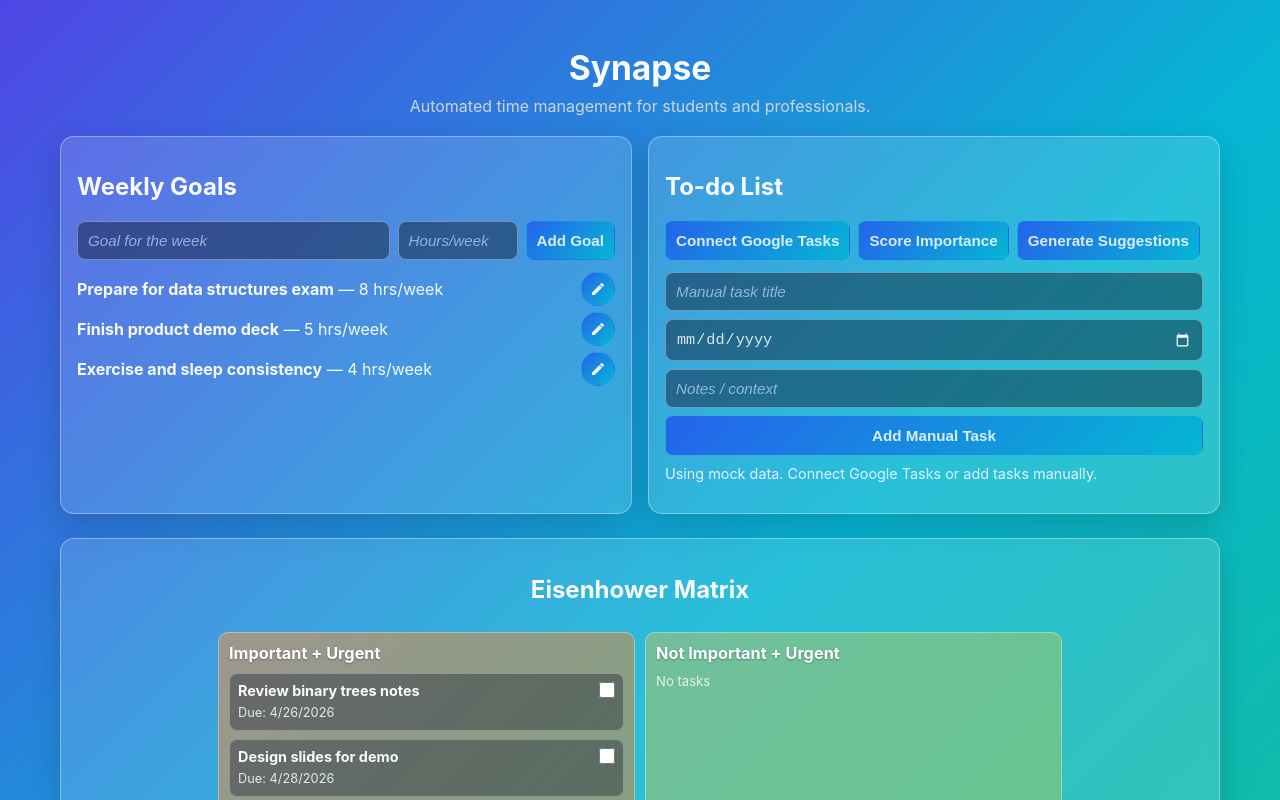
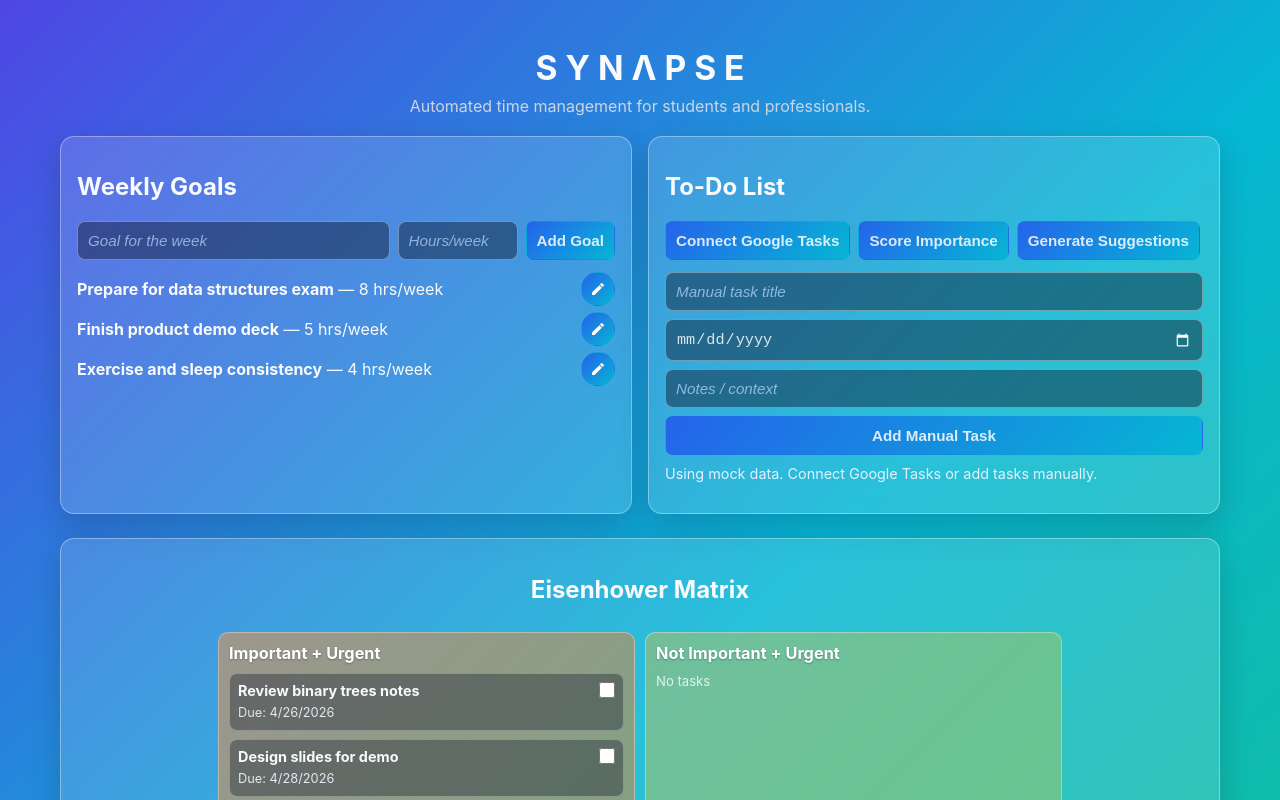
Before and after one commit to mxddi/Synapse3, a React (Create React App) app: page / in a window 1280 px wide. Shown: the top 800 px of the page. Built offline with nearby package versions, Linux system fonts and the light colour scheme.

Commit message:
Customized logo

```diff
--- a/src/App.js
+++ b/src/App.js
@@ -905,7 +905,7 @@ Tasks with urgency and importance: ${JSON.stringify(scoredTasks.map((t) => ({ ti
     <div className="app-shell">
       {/* ── Header ── */}
       <header className="header">
-        <h1>Synapse</h1>
+        <h1>S Y N Λ P S E</h1>
         <p>Automated time management for students and professionals.</p>
       </header>
 
@@ -952,7 +952,7 @@ Tasks with urgency and importance: ${JSON.stringify(scoredTasks.map((t) => ({ ti
         </div>
 
         <div className="panel">
-          <h2>To-do List</h2>
+          <h2>To-Do List</h2>
           <div className="button-row">
             <button onClick={connectGoogleTasks}>Connect Google Tasks</button>
             <button onClick={scoreTaskImportanceWithGroq} disabled={isScoring}>{isScoring ? "Scoring…" : "Score Importance"}</button>
```
Lines whose indentation alone changed are shown as unchanged.
